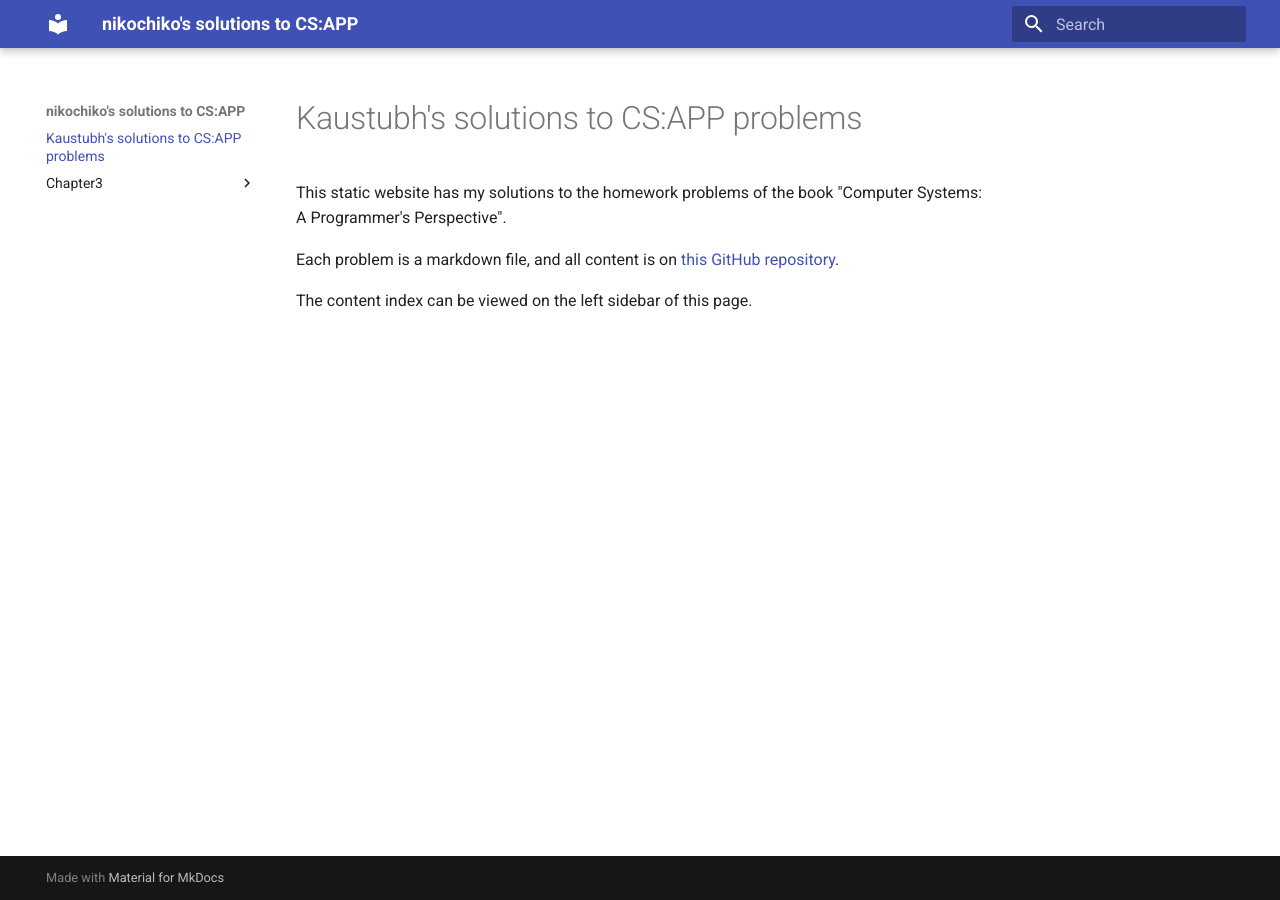
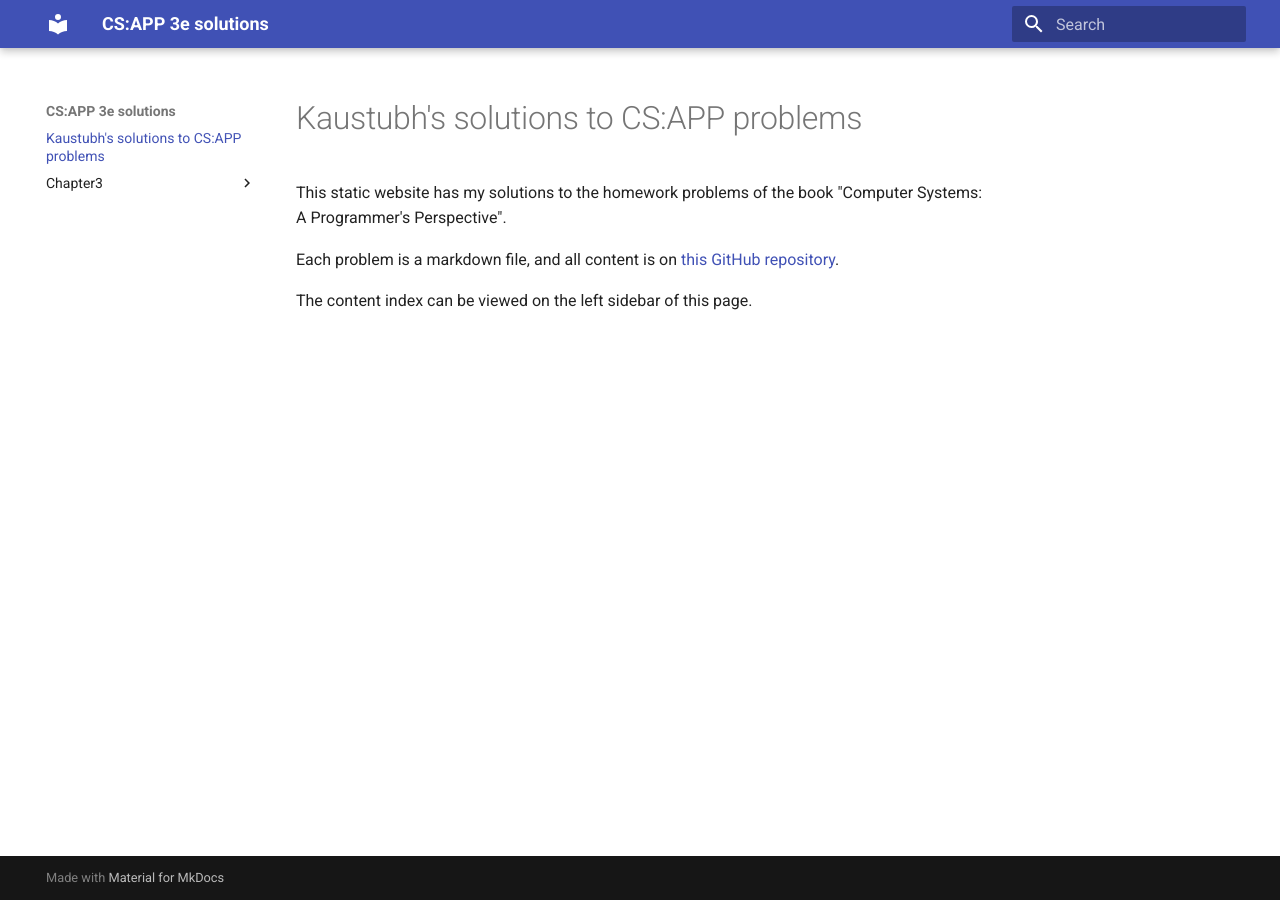
Before and after one commit to nikochiko/csapp-3e, an MkDocs documentation site: the page built from docs/index.md, in a window 1280 px wide. Built offline with MkDocs 1.6.1 and Material for MkDocs 9.7.7, drawn with Linux system fonts in a browser that asks for light colours; nearby versions of some CDN libraries.

Commit message:
edit title

```diff
--- a/mkdocs.yml
+++ b/mkdocs.yml
@@ -1,4 +1,4 @@
-site_name: nikochiko's solutions to CS:APP
+site_name: CS:APP 3e solutions
 
 markdown_extensions:
 - pymdownx.arithmatex:
```
